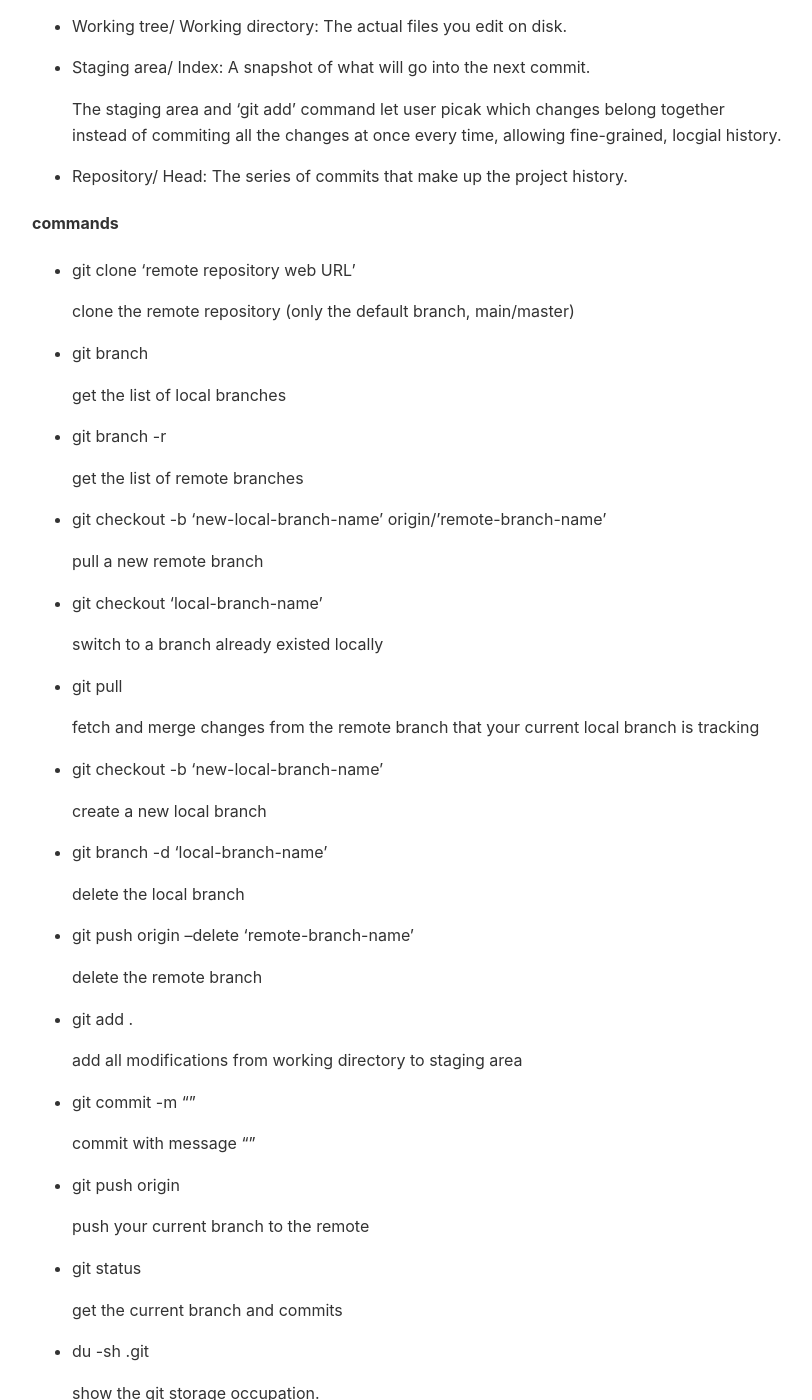
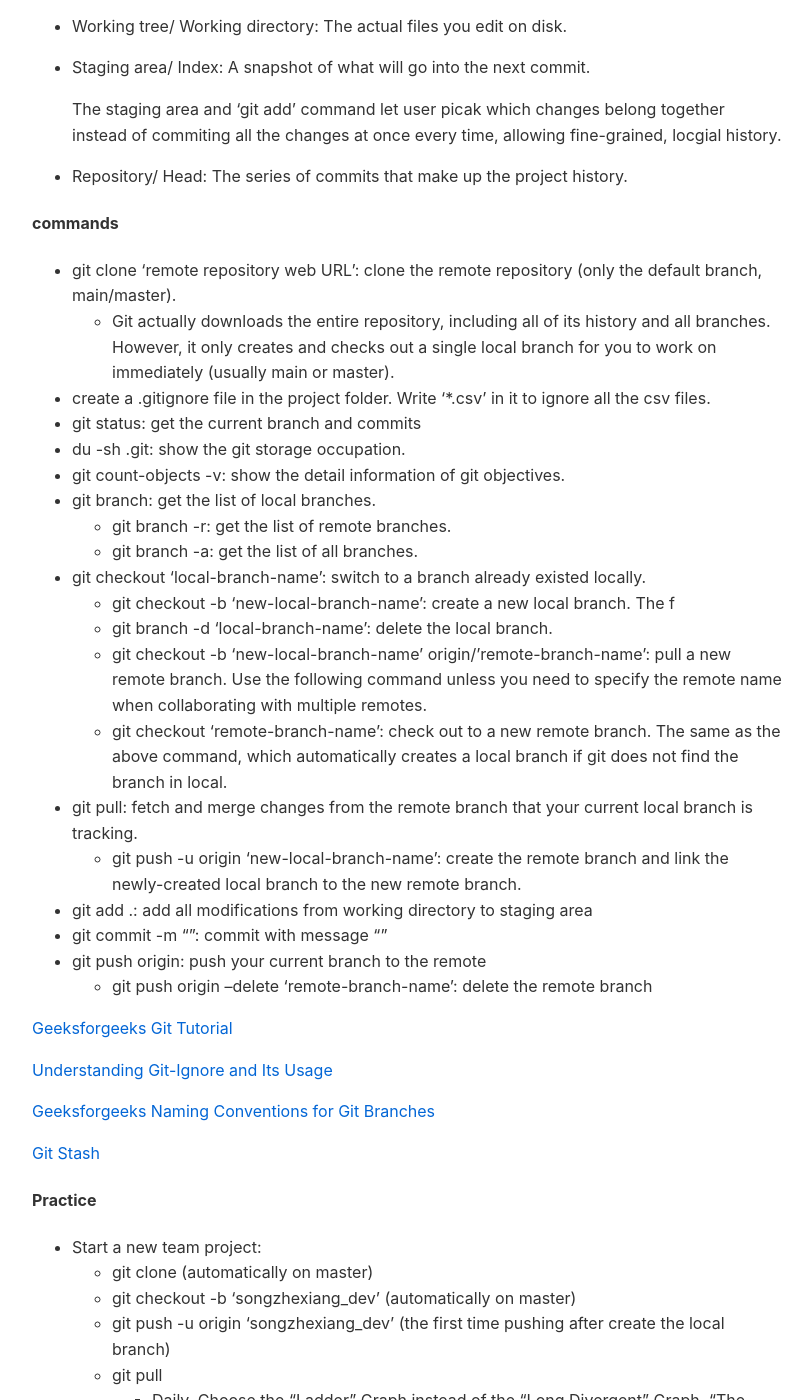
Before and after one commit to zixs0423/tech_note, a Jekyll site: the page built from docs/notes/deployment.md, in a window 1280 px wide and 1400 px high, scrolled down 1182 px. Shown: the whole window, without its empty margins (233-1045 px from the left). Built offline with Jekyll 4.4.1, drawn with Linux system fonts in a browser that asks for light colours; some of the changed text lies outside the part shown.

Commit message:
Update git

```diff
--- a/docs/notes/deployment.md
+++ b/docs/notes/deployment.md
@@ -39,69 +39,26 @@ layout: default
 
 #### commands
 
-* git clone 'remote repository web URL'
-
-  clone the remote repository (only the default branch, main/master)
-
-* git branch
-
-  get the list of local branches
-
-* git branch -r
-
-  get the list of remote branches
-
-* git checkout -b 'new-local-branch-name' origin/'remote-branch-name'
-
-  pull a new remote branch
-
-* git checkout 'local-branch-name'
-
-  switch to a branch already existed locally
-
-* git pull
-
-  fetch and merge changes from the remote branch that your current local branch is tracking
-
-* git checkout -b 'new-local-branch-name'
-
-  create a new local branch
-
-* git branch -d 'local-branch-name'
-
-  delete the local branch
-
-* git push origin --delete 'remote-branch-name'
-
-  delete the remote branch
-
-* git add .
-
-  add all modifications from working directory to staging area
-
-* git commit -m ""
-
-  commit with message ""
-
-* git push origin
-
-  push your current branch to the remote
-
-* git status
-
-  get the current branch and commits
-
-* du -sh .git
-
-  show the git storage occupation.
-
-* git count-objects -v
-
-  show the detail information of git objectives.
-
-* create a .gitignore file in the project folder.
-
-  Write '*.csv' in it to ignore all the csv files.
+* git clone 'remote repository web URL': clone the remote repository (only the default branch, main/master).
+  * Git actually downloads the entire repository, including all of its history and all branches. However, it only creates and checks out a single local branch for you to work on immediately (usually main or master).
+* create a .gitignore file in the project folder. Write '*.csv' in it to ignore all the csv files.
+* git status: get the current branch and commits
+* du -sh .git: show the git storage occupation.
+* git count-objects -v: show the detail information of git objectives.
+* git branch: get the list of local branches.
+  * git branch -r: get the list of remote branches.
+  * git branch -a: get the list of all branches.
+* git checkout 'local-branch-name': switch to a branch already existed locally.
+  * git checkout -b 'new-local-branch-name': create a new local branch. The f
+  * git branch -d 'local-branch-name': delete the local branch.
+  * git checkout -b 'new-local-branch-name' origin/'remote-branch-name': pull a new remote branch. Use the following command unless you need to specify the remote name when collaborating with multiple remotes.
+  * git checkout 'remote-branch-name': check out to a new remote branch. The same as the above command, which automatically creates a local branch if git does not find the branch in local.
+* git pull: fetch and merge changes from the remote branch that your current local branch is tracking.
+  * git push -u origin 'new-local-branch-name': create the remote branch and link the newly-created local branch to the new remote branch.
+* git add .: add all modifications from working directory to staging area
+* git commit -m "": commit with message ""
+* git push origin: push your current branch to the remote
+  * git push origin --delete 'remote-branch-name': delete the remote branch
 
 [Geeksforgeeks Git Tutorial](https://www.geeksforgeeks.org/git/git-tutorial/)
 
@@ -113,13 +70,21 @@ layout: default
 
 #### Practice
 
-* merge a feature branch to main branch manually
-  * git pull: This fetches changes from the remote and merges them into your current branch
-  * git checkout main: You switch to the main branch.
-  * git merge feature: This merges the local feature branch into your main branch.
-  * git push: Finally, you push your local main branch to the remote.
-* Pull Request (PR): a request to **merge** one branch (usually a feature branch) into another branch (usually main or master) in a remote repository.
-* copy a github repository to the team project repository
+* Start a new team project:
+  * git clone (automatically on master)
+  * git checkout -b 'songzhexiang_dev' (automatically on master)
+  * git push -u origin 'songzhexiang_dev' (the first time pushing after create the local branch)
+  * git pull
+    * Daily. Choose the "Ladder" Graph instead of the "Long Divergent" Graph. "The person writing the feature branch is responsible for making sure it integrates cleanly with master."
+  * git add, commit and push (Daily as well)
+  * pull request
+* Pull Request (PR): a request to **pull** and then **merge** one branch (usually a feature branch) into another branch (usually main or master) in a remote repository.
+  * merge a feature branch to main branch manually (equal to the pull request)
+    * git pull: This fetches changes from the remote and merges them into your current branch. (currently on feature branch)
+    * git checkout main: You switch to the main branch.
+    * git merge feature: This merges the local feature branch into your main branch.
+    * git push: Finally, you push your local main branch to the remote.
+* Copy a github repository to the team project repository
   * cd 'local code folder'
   * git clone: clone the github repository to local environment
   * git clone: clone the team project repository to local environment
```
